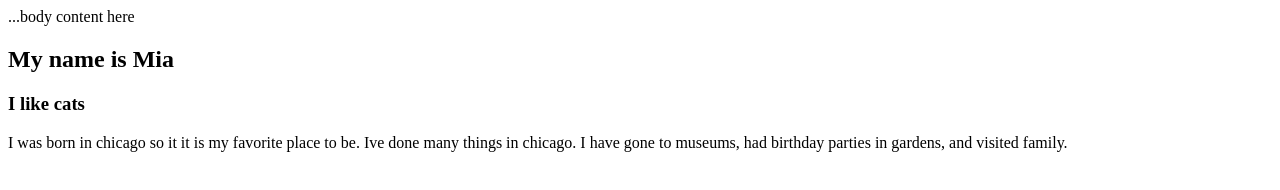
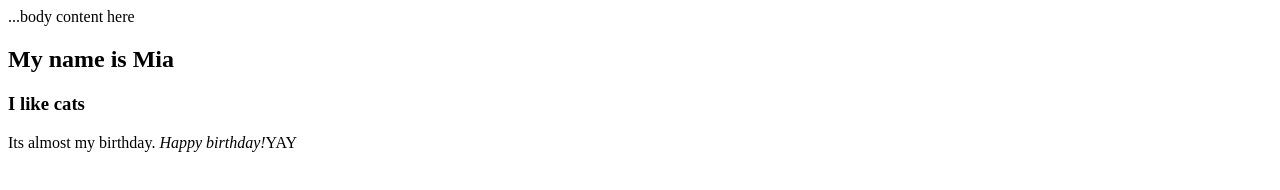
Before and after one commit to Mia-jane-dot/mia-jane-dot.github.io, a plain HTML site: page index.html in a window 1280 px wide. Drawn offline with Linux system fonts and the light colour scheme.

Commit message:
Update index.html

```diff
--- a/index.html
+++ b/index.html
@@ -10,7 +10,7 @@
     <div id=Hello!">
     <h2>My name is Mia</h2>
       <h3>I like cats</h3>
-      <p>I was born in chicago so it it is my favorite place to be. Ive done many things in chicago. I have gone to museums, had birthday parties in gardens, and visited family.</p>
+      <p>Its almost my birthday. <em>Happy birthday!</em>YAY</p>
     </div>
   </body>
 </html>
```
